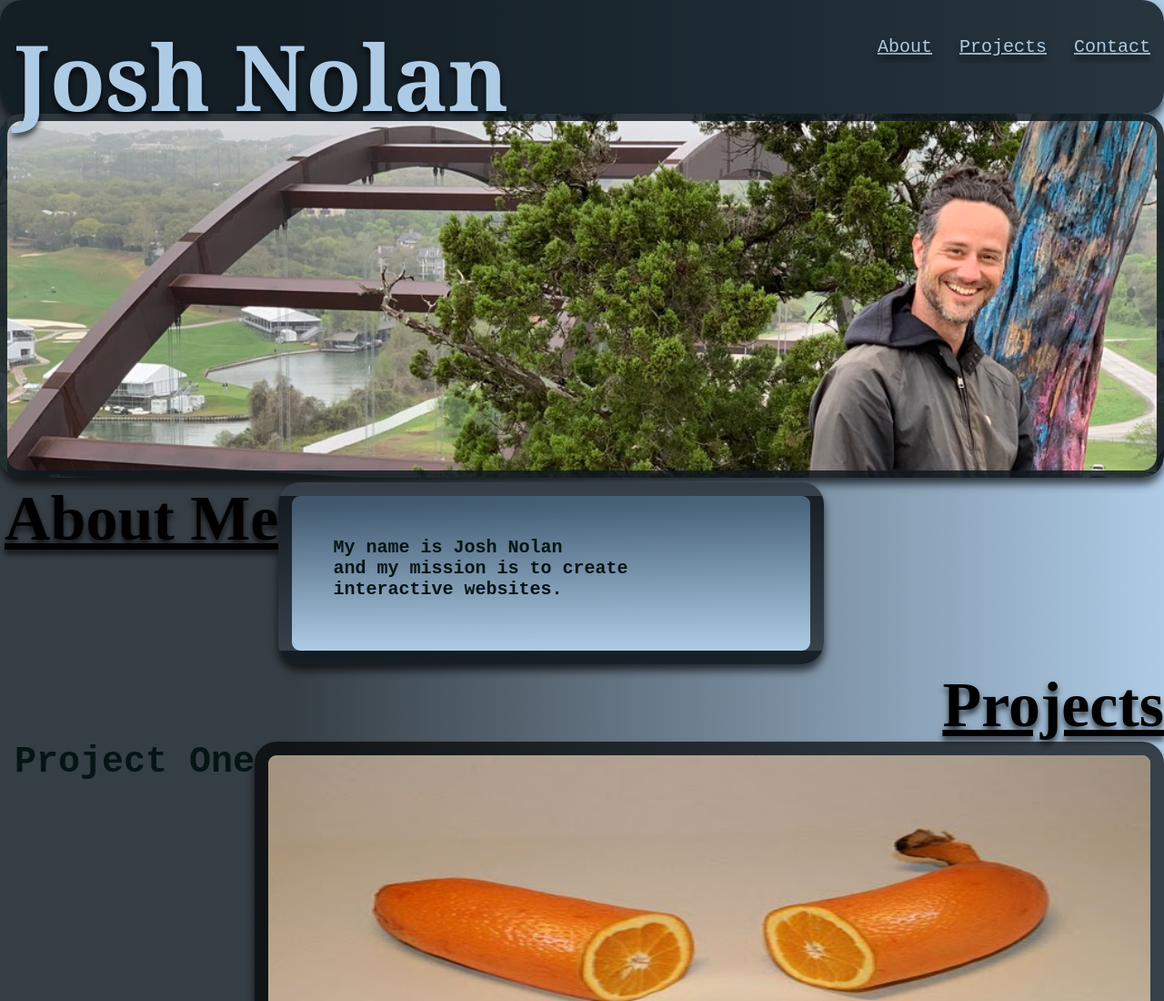
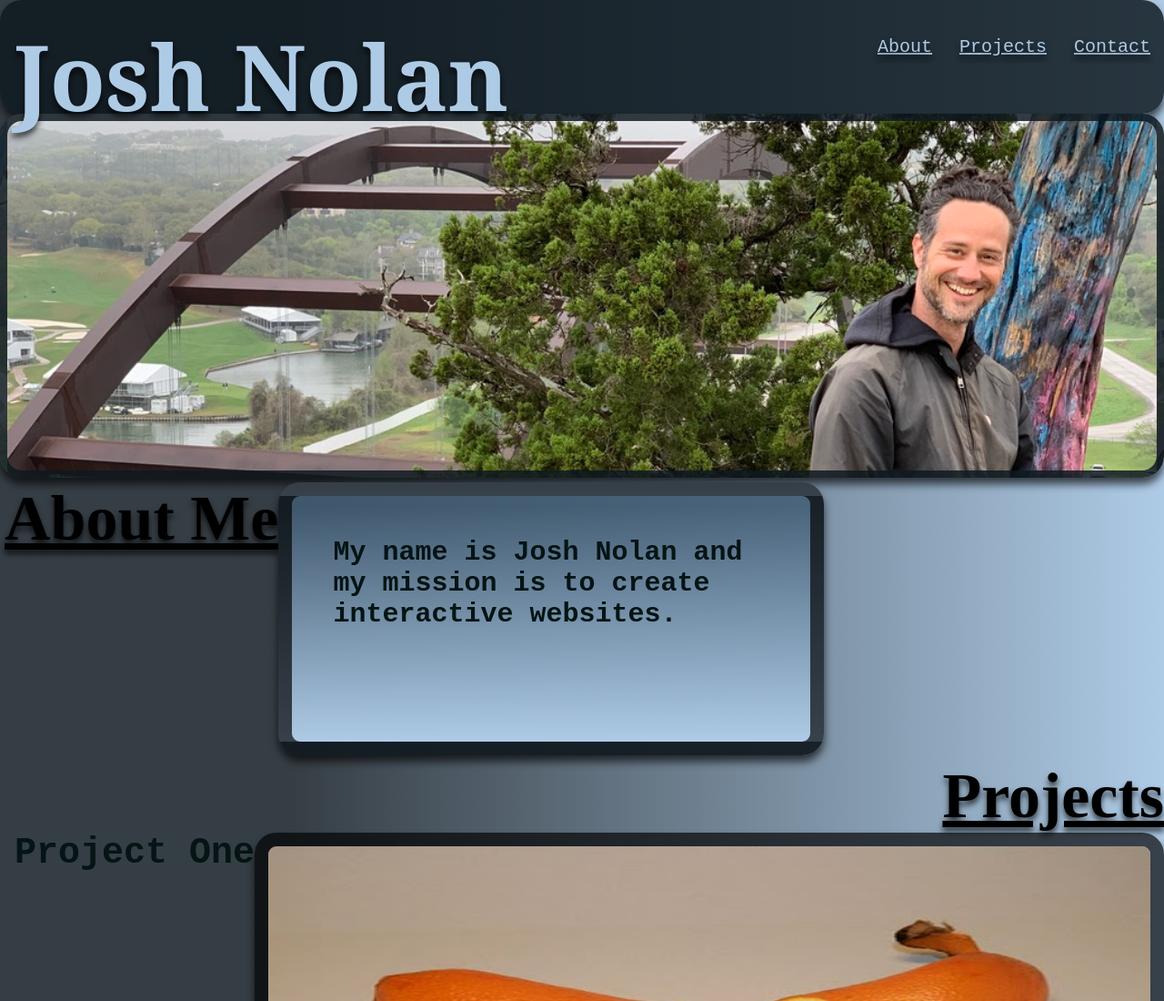
Before and after one commit to Nolan1979/Josh-Nolan-Portfolio, a plain HTML site: page index.html in a window 1280 px wide. Shown: the top 1100 px of the page at 91% size. Drawn offline with Linux system fonts and the light colour scheme.

Commit message:
added comments to working files

```diff
--- a/index.html
+++ b/index.html
@@ -7,7 +7,7 @@
     <link rel="stylesheet" href="style.css">
     <title>Josh Nolan Portfolio</title>
 </head>
-
+        <!------------------------------Header with navbar------------------------------------->
 <body>
     <header class="header">
         <h1><strong>Josh Nolan</strong></h1>
@@ -20,14 +20,19 @@
 
         <div class="hero"></div>
 
+
+        <!---------------------------------About Me Section------------------------------------------->
+
         <section id="About-Me"></section>
 
         <section class="container-1">
             <h1><u><strong>About Me</strong></u></h1>
                 <section class="box-1">
-                    <p><strong>My name is Josh Nolan<br>and my mission is to create<br>interactive websites.</strong></p>
+                    <p><strong>My name is Josh Nolan and my mission is to create interactive websites.</strong></p>
                 </section>
         </section>
+
+        <!------------------------Section Containing Projects with images and links to repo------------------->
 
         <section id="Projects"></section>
             <section class="container-2">
@@ -55,7 +60,7 @@
                 <img src="./Images/chocolate_chip.jpg" width="420px" height="400px"></a></div>
 
         </section>
-
+        <!--------------------------Footer with Contact information--------------------------------------------->
         <footer class="footer">
             <section id="Contact-Me"></section>
                 <ul>
--- a/style.css
+++ b/style.css
@@ -30,6 +30,10 @@ header.header h1 {
     font-family:Georgia, 'Times New Roman', Times, serif;
 }
 
+
+
+/* adds navigation to the page */
+
 .nav {
     font-size: 50px;
     font-family: monospace;
@@ -44,6 +48,10 @@ header.header h1 {
     font-family:monospace;
     font-size: 20px;
 }
+
+
+
+
 
 .hero {
     display: flex;
@@ -65,7 +73,6 @@ header.header h1 {
     justify-content: left;
     flex-wrap: wrap;
     padding: 5px 5px 5px 5px;
-
 }
 
 h1 {
@@ -74,21 +81,20 @@ h1 {
 }
 
 p {
-    font-size: 20px;
+    font-size: 30px;
     font-family: monospace;
-    margin-right: 20px;
+    margin-bottom: 20px;
+    padding-bottom: 20px;
 }
-
 
 h3 {
     font-size: 70px;
     text-shadow: 0px 5px 6px rgba(0, 0, 0, 0.678);
-
 }
 
 .box-1 {
     width: 600px;
-    height: 200px;
+    height: 300px;
     border: 15px solid rgba(0, 0, 0, 0.678);
     padding: 45px;
     box-shadow: 0px 7px 10px rgba(3, 3, 3, 0.68);
@@ -188,6 +194,11 @@ li {
     font-size: 25px;
 }
 
+
+
+/* adds responsiveness for mobile devices */
+
+
 @media screen and (max-width:414px) {
     .body {
         width: max-content;
```
Also changed, not shown: README.md, 1 other file.
